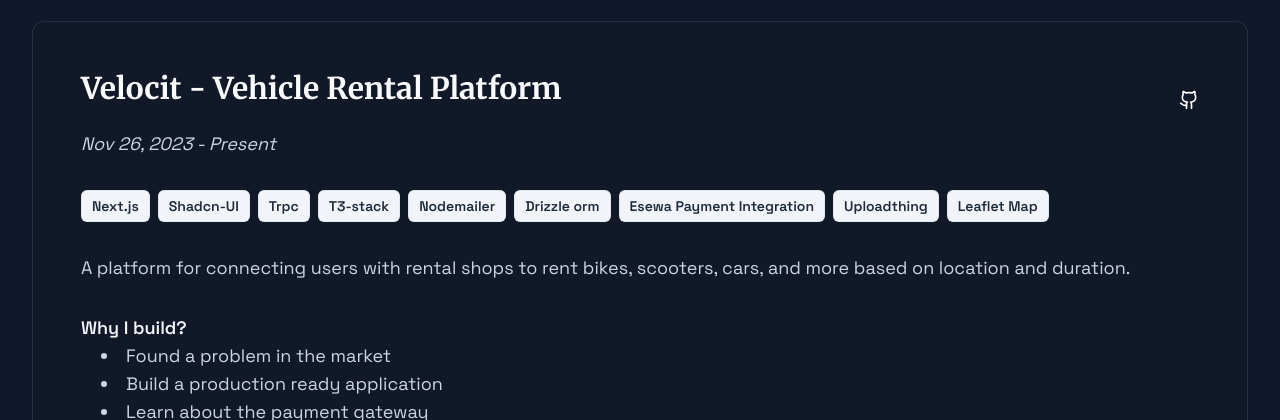
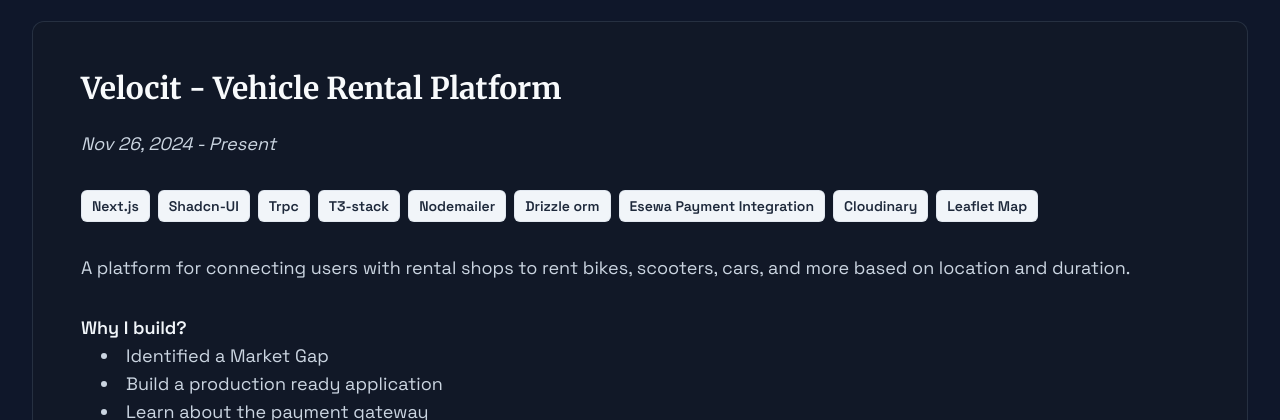
Before and after one commit to ujen5173/portfolio, a Next.js app: page / in a window 1280 px wide. Shown: the part 3991-4411 px from the top of the page. Built offline with nearby package versions, Linux system fonts and the light colour scheme; a web font is replaced by a local one.

Commit message:
chore: github and live not available works.

```diff
--- a/src/app/_components/Work.tsx
+++ b/src/app/_components/Work.tsx
@@ -24,15 +24,17 @@ const Work = ({ selected = false }: { selected?: boolean }) => {
               className="rounded-xl border custom-cursor-area border-slate-600/40 p-4 sm:p-8 md:p-12 mb-36 sticky top-28 left-0 bg-gray-900 z-[70]"
             >
               <div className="flex items-center justify-between gap-4">
-                <Link target="_blank" href={project.link.live}>
+                <Link target="_blank" href={project.link.live ?? "#"}>
                   <h1
                     className={`text-xl md:text-2xl lg:text-3xl text-slate-50 font-semibold mb-4 md:mb-6 ${merriweather.className}`}
                   >
                     {project.title}
                   </h1>
                 </Link>
+                {
+                  project.link.github && (
                 <Link
-                  href={project.link.github}
+                  href={project.link.github ?? "#"}
                   className="text-slate-300 text-lg"
                   target="_blank"
                 >
@@ -40,11 +42,13 @@ const Work = ({ selected = false }: { selected?: boolean }) => {
                     <Github size={20} stroke="white" />
                   </div>
                 </Link>
+                  )
+                }
               </div>
 
               <div className="flex items-center mb-8">
                 <p className="text-slate-300 italic text-lg">
-                  {project.startedBuilding} - {project.onGoing ? "Present" : project.endingDate}
+                  {project.startedBuilding} - {project.onGoing ? "Present" : project.onPause ? "Pause (will be working on future)" : project.endingDate}
                 </p>
               </div>
 
@@ -59,7 +63,7 @@ const Work = ({ selected = false }: { selected?: boolean }) => {
                 ))}
               </div>
 
-              <Link href={project.link.live}>
+              <Link href={project.link.live ?? "#"}>
                 <p className="text-slate-300 text-lg mb-8">
                   {project.description}
                 </p>
@@ -76,7 +80,7 @@ const Work = ({ selected = false }: { selected?: boolean }) => {
                 </ul>
               </div>
 
-              <Link href={project.link.live}>
+              <Link href={project.link.live ?? "#"}>
                 <Image
                   src={project.image}
                   alt="work"
--- a/src/app/_constants/index.ts
+++ b/src/app/_constants/index.ts
@@ -25,6 +25,7 @@ export const projects = [
     startedBuilding: "May 25, 2023",
     endingDate: "Apr 15, 2023",
     onGoing: false,
+    onPause: false,
   },
 
   {
@@ -49,16 +50,17 @@ export const projects = [
       github: "https://github.com/ujen5173/readwonders",
       live: "https://readwonders.vercel.app",
     },
-        startedBuilding: "May 20, 2023",
+    startedBuilding: "May 20, 2023",
     endingDate: null,
-    onGoing: true,
-  },
+    onGoing: false,
+    onPause: true,
+   },
       {
     id: "4",
     title: "Velocit - Vehicle Rental Platform",
     description: "A platform for  connecting users with rental shops to rent bikes, scooters, cars, and more based on location and duration.",
     why_i_build: [
-      "Found a problem in the market",
+      "Identified a Market Gap",
       "Build a production ready application",
       "Learn about the payment gateway",
       "Deep dive into all things"
@@ -71,15 +73,15 @@ export const projects = [
       "Nodemailer",
       "Drizzle orm",
       "Esewa Payment Integration",
-      "Uploadthing",
+      "Cloudinary",
       "Leaflet Map"
     ],
     image: "/work/5.png",
     link: {
-      github: "https://github.com/ujen5173/velocit",
-      live: "https://velocit.vercel.app",
+      github: null,
+      live: null,
     },
-    startedBuilding: "Nov 26, 2023",
+    startedBuilding: "Nov 26, 2024",
     endingDate: null,
     onGoing: true,
   },
@@ -101,6 +103,7 @@ export const projects = [
     startedBuilding: "Nov 3, 2022",
     endingDate: "Dec 7, 2022",
     onGoing: false,
+    onPause: false,
   },
 ];
 
```
